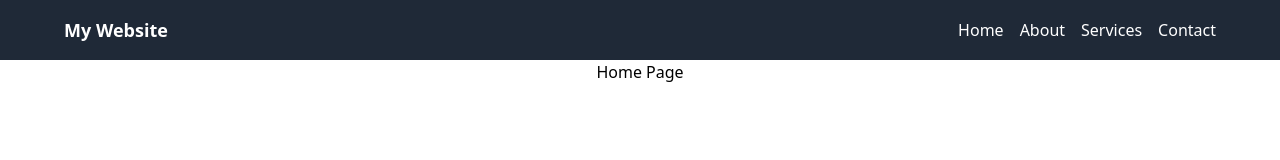
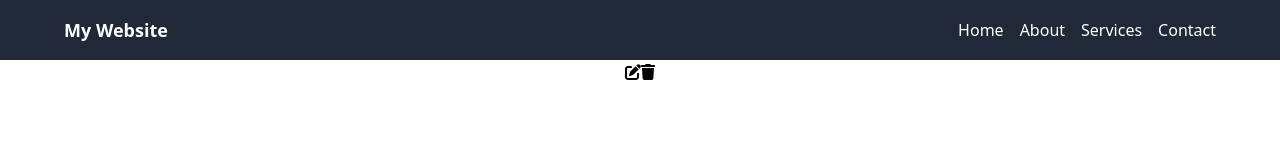
Before and after one commit to MikePHaynes/bug-tracker-ui, a React (Create React App) app: page / in a window 1280 px wide. Shown: the top 160 px of the page. Built offline with nearby package versions, Linux system fonts and the light colour scheme; the HTML template or start-up script is replaced by a standard one.

Commit message:
Add FontAwesome and rename HomePage.

```diff
--- a/package.json
+++ b/package.json
@@ -3,6 +3,10 @@
   "version": "0.1.0",
   "private": true,
   "dependencies": {
+    "@fortawesome/fontawesome-svg-core": "^6.4.2",
+    "@fortawesome/free-regular-svg-icons": "^6.4.2",
+    "@fortawesome/free-solid-svg-icons": "^6.4.2",
+    "@fortawesome/react-fontawesome": "^0.2.0",
     "@hookform/resolvers": "^3.2.0",
     "@testing-library/jest-dom": "^5.17.0",
     "@testing-library/react": "^13.4.0",
--- a/src/App.js
+++ b/src/App.js
@@ -1,7 +1,7 @@
 import './App.css';
 import { BrowserRouter as Router, Routes, Route } from 'react-router-dom';
 import { Navbar } from './components/Navbar';
-import { Home } from './pages/Home';
+import { HomePage } from './pages/HomePage';
 import { ProjectPage } from './pages/ProjectPage';
 
 function App() {
@@ -10,7 +10,7 @@ function App() {
       <Router>
         <Navbar />
         <Routes>
-          <Route path="/" element={<Home />} />
+          <Route path="/" element={<HomePage />} />
           <Route path="/projects" element={<ProjectPage />} />
         </Routes>
       </Router>
--- a/src/pages/Home.js
+++ /dev/null
@@ -1,9 +0,0 @@
-export const Home = () => {
-  return (
-    <div>
-      <h1>
-        Home Page
-      </h1>
-    </div>
-  );
-};
--- /dev/null
+++ b/src/pages/HomePage.js
@@ -0,0 +1,15 @@
+import { FontAwesomeIcon } from '@fortawesome/react-fontawesome';
+import { faEdit, faTrash } from '@fortawesome/free-solid-svg-icons';
+
+export const HomePage = () => {
+  return (
+    <div>
+      <button>
+        <FontAwesomeIcon icon={faEdit} />
+      </button>
+      <button>
+        <FontAwesomeIcon icon={faTrash} />
+      </button>
+    </div>
+  );
+};
```
Also changed, not shown: 1 other file (tests, documents, lock files or other folders).
